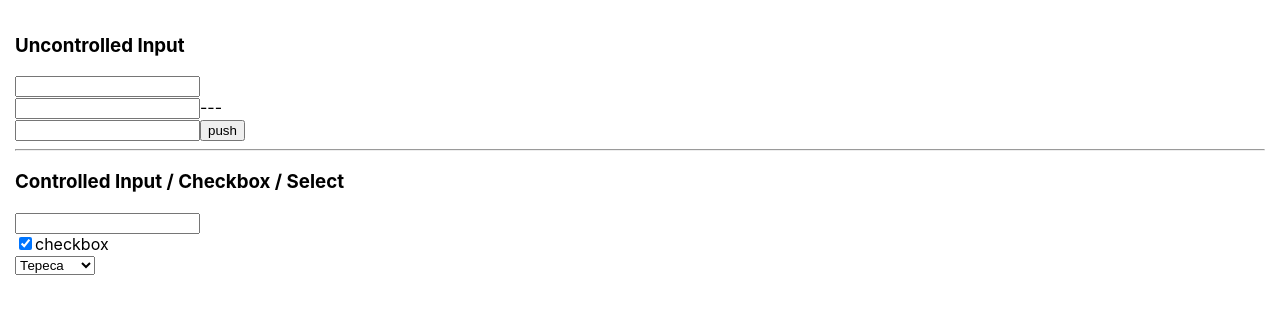
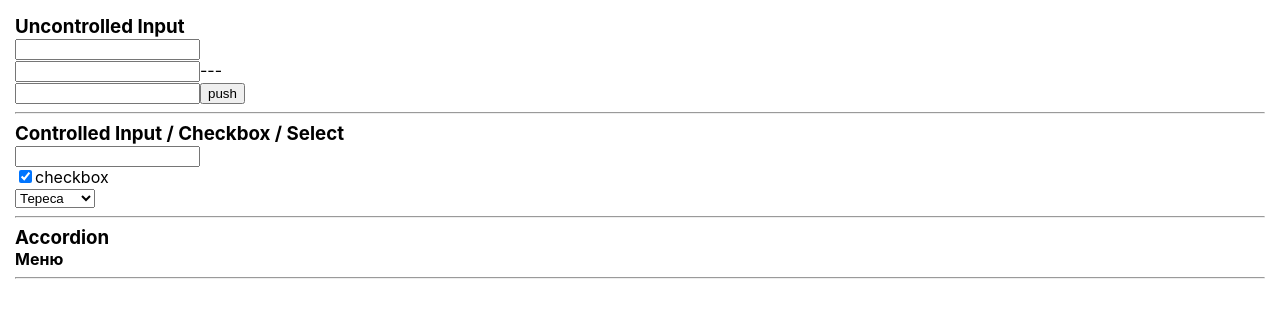
Before and after one commit to DaniyelGit/React-Kabzda, a React (Create React App) app: page / in a window 1280 px wide. Shown: the top 318 px of the page. Built offline with nearby package versions, Linux system fonts and the light colour scheme.

Commit message:
added Accordion component

```diff
--- a/src/App.css
+++ b/src/App.css
@@ -1,3 +1,14 @@
+h1, h2, h3, h4, h5, h6 {
+    display: inline-block;
+    cursor: pointer;
+    margin: 0;
+}
+
+ul {
+    margin: 0;
+    padding: 0 20px;
+}
+
 body {
     padding: 15px;
 }
--- a/src/App.tsx
+++ b/src/App.tsx
@@ -12,6 +12,7 @@ import {
     ControlledComponents,
     ControlledSelect
 } from './Components/ControlledComponents';
+import {Accordion} from "./Components/Accordion/Accordion";
 
 
 
@@ -27,7 +28,9 @@ function App() {
             <TrackValueOfUnControlledInput/>
             {/*GetValueOfUncontrolledInputByButtonPress*/}
             <GetValueOfUncontrolledInputByButtonPress/>
+
             <hr/>
+
             <h3>Controlled Input / Checkbox / Select</h3>
             {/*ControlledComponents*/}
             <ControlledComponents/>
@@ -35,6 +38,14 @@ function App() {
             <ControlledCheckBox/>
             {/*ControlledSelect*/}
             <ControlledSelect/>
+
+            <hr/>
+
+            <h3>Accordion</h3>
+            {/*Accordion*/}
+            <Accordion/>
+
+            <hr/>
         </div>
     );
 }
--- /dev/null
+++ b/src/Components/Accordion/Accordion.tsx
@@ -0,0 +1,19 @@
+import React from 'react';
+import {AccordionTitle} from "./AccordionTitle";
+import {AccordionBody} from "./AccordionBody";
+
+
+
+export const Accordion = () => {
+
+    const [collapsed, setCollapsed] = React.useState<boolean>(true)
+
+    const onChangeCollapsed = () => setCollapsed(!collapsed);
+
+    return (
+        <div>
+            <AccordionTitle title={'Меню'} onChangeCollapsed={onChangeCollapsed}/>
+            {!collapsed && <AccordionBody items={['говядина', 'свинина', 'курица']}/>}
+        </div>
+    );
+};
--- /dev/null
+++ b/src/Components/Accordion/AccordionBody.tsx
@@ -0,0 +1,25 @@
+import React from 'react';
+
+
+type AccordionBodyPropsType = {
+    items: string[]
+}
+
+export const AccordionBody = (props: AccordionBodyPropsType) => {
+
+    const {
+        items
+    } = props;
+
+    return (
+        <ul>
+            {items.map((item, index) => {
+                return (
+                  <li key={`${index}_${item}`}>
+                      {item}
+                  </li>
+                );
+            })}
+        </ul>
+    );
+};
--- /dev/null
+++ b/src/Components/Accordion/AccordionTitle.tsx
@@ -0,0 +1,19 @@
+import React from 'react';
+
+
+type AccordionTitlePropsType = {
+    title: string
+    onChangeCollapsed: () => void
+}
+
+export const AccordionTitle = (props: AccordionTitlePropsType) => {
+
+    const {
+        title,
+        onChangeCollapsed,
+    } = props;
+
+    return (
+        <h4 onClick={onChangeCollapsed}>{title}</h4>
+    );
+};
```
